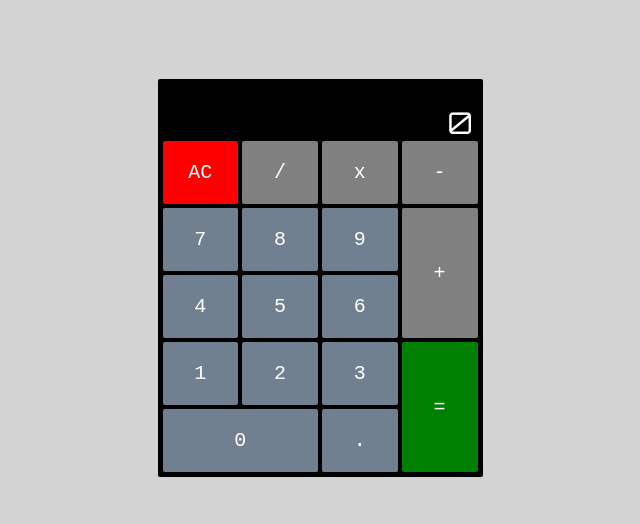
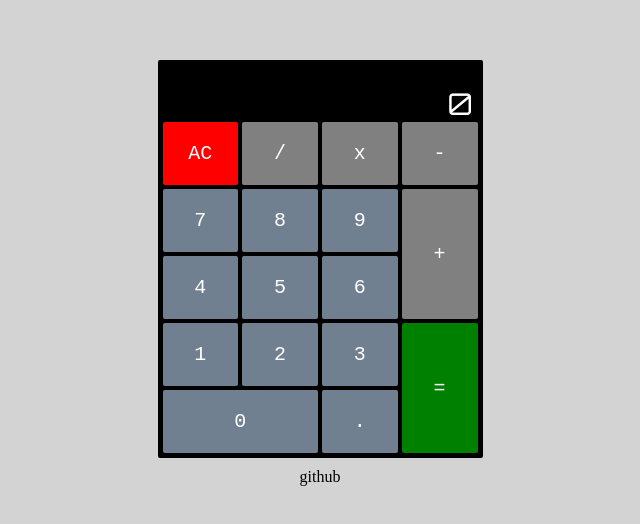
Before and after one commit to attilacs/javascript-calculator, a React (Create React App) app: page / in a window 1280 px wide. Shown: the part 122-646 px from the top of the page, without its empty margins (320-960 px from the left). Built offline with nearby package versions, Linux system fonts and the light colour scheme.

Commit message:
Add github link

```diff
--- a/src/App.tsx
+++ b/src/App.tsx
@@ -1,4 +1,5 @@
 import CalculatorContainer from "./components/CalculatorContainer";
+import Github from "./components/Github";
 import AppStyled from "./styles/AppStyled";
 
 const App = () => {
@@ -6,6 +7,7 @@
     <>
       <AppStyled />
       <CalculatorContainer />
+      <Github />
     </>
   );
 };
--- /dev/null
+++ b/src/components/Github.tsx
@@ -0,0 +1,12 @@
+import GithubStyled from "../styles/GithubStyled";
+
+const Github = () => (
+  <GithubStyled
+    href="https://github.com/attilacs/javascript-calculator"
+    target="_blank"
+  >
+    github
+  </GithubStyled>
+);
+
+export default Github;
--- /dev/null
+++ b/src/styles/GithubStyled.tsx
@@ -0,0 +1,9 @@
+import styled from "styled-components";
+
+const GithubStyled = styled.a`
+  color: black;
+  display: table;
+  margin: 10px auto;
+  text-decoration: none;
+`;
+export default GithubStyled;
```
